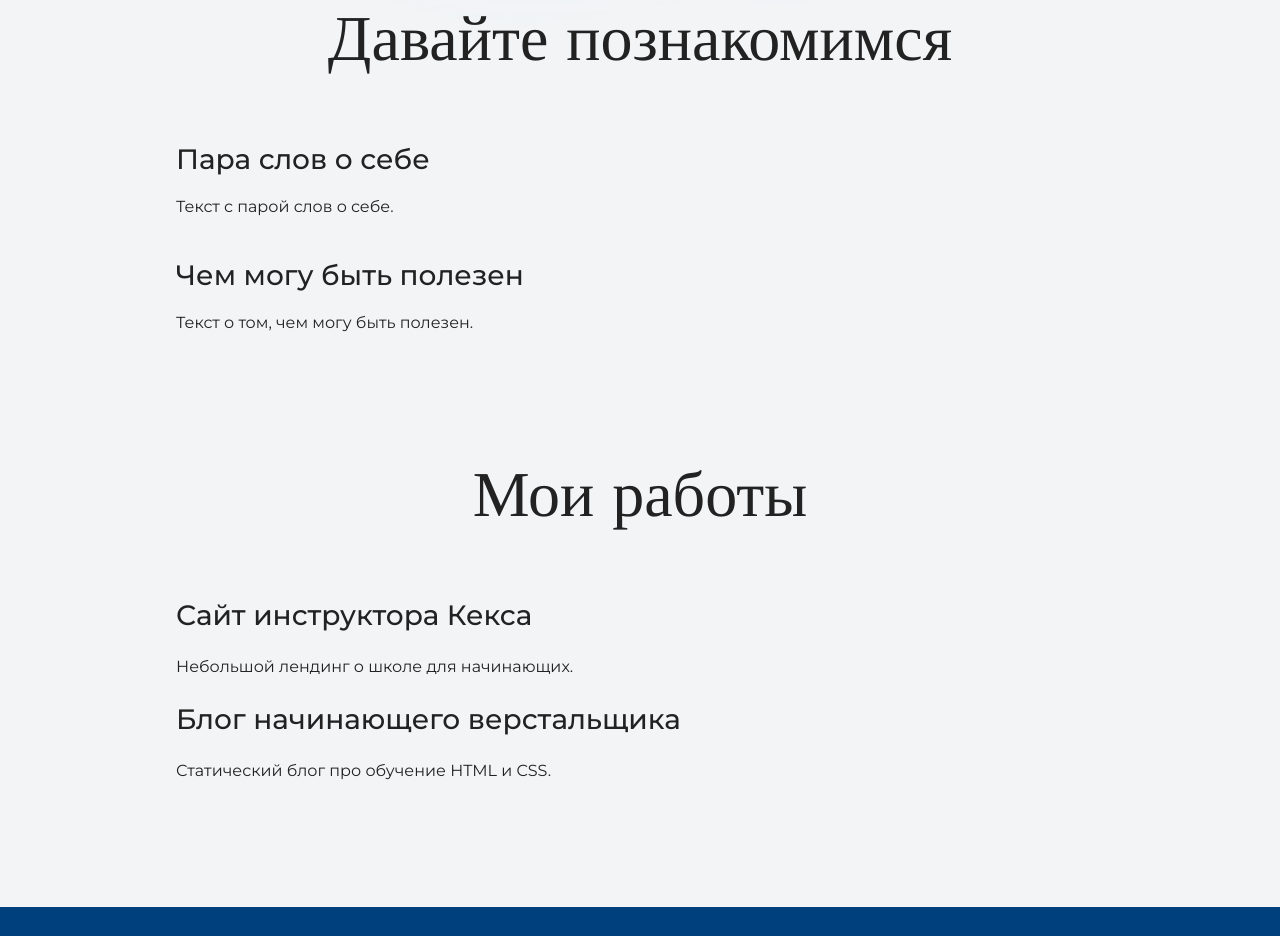
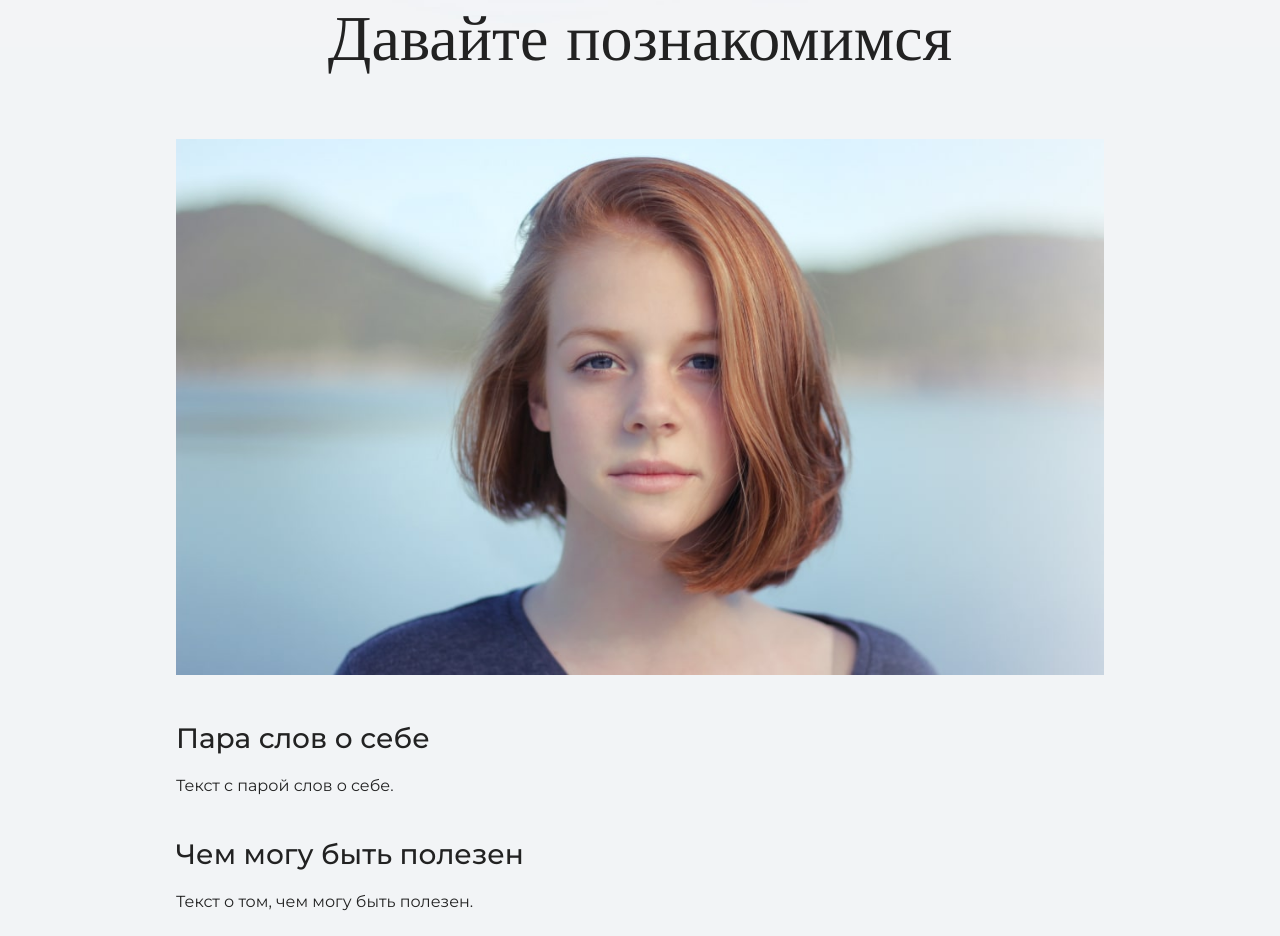
Before and after one commit to Alestt/site, a plain HTML site: page index.html in a window 1280 px wide. Shown: the part 1033-1969 px from the top of the page. Drawn offline with nearby package versions, Linux system fonts and the light colour scheme.

Commit message:
Добавляет фото на сраницу

```diff
--- a/index.html
+++ b/index.html
@@ -25,6 +25,9 @@
     <section class="intro">
       <div class="container">
         <h2 class="subheading">Давайте познакомимся</h2>
+        <figure class="user-image">
+          <img src="files/user.jpg" width="928" height="536" alt="Фотография Неопознанного Енота">
+        </figure>
         <h3>Пара слов о себе</h3>
         <p>Текст с парой слов о себе.</p>
         <h3>Чем могу быть полезен</h3>
```
